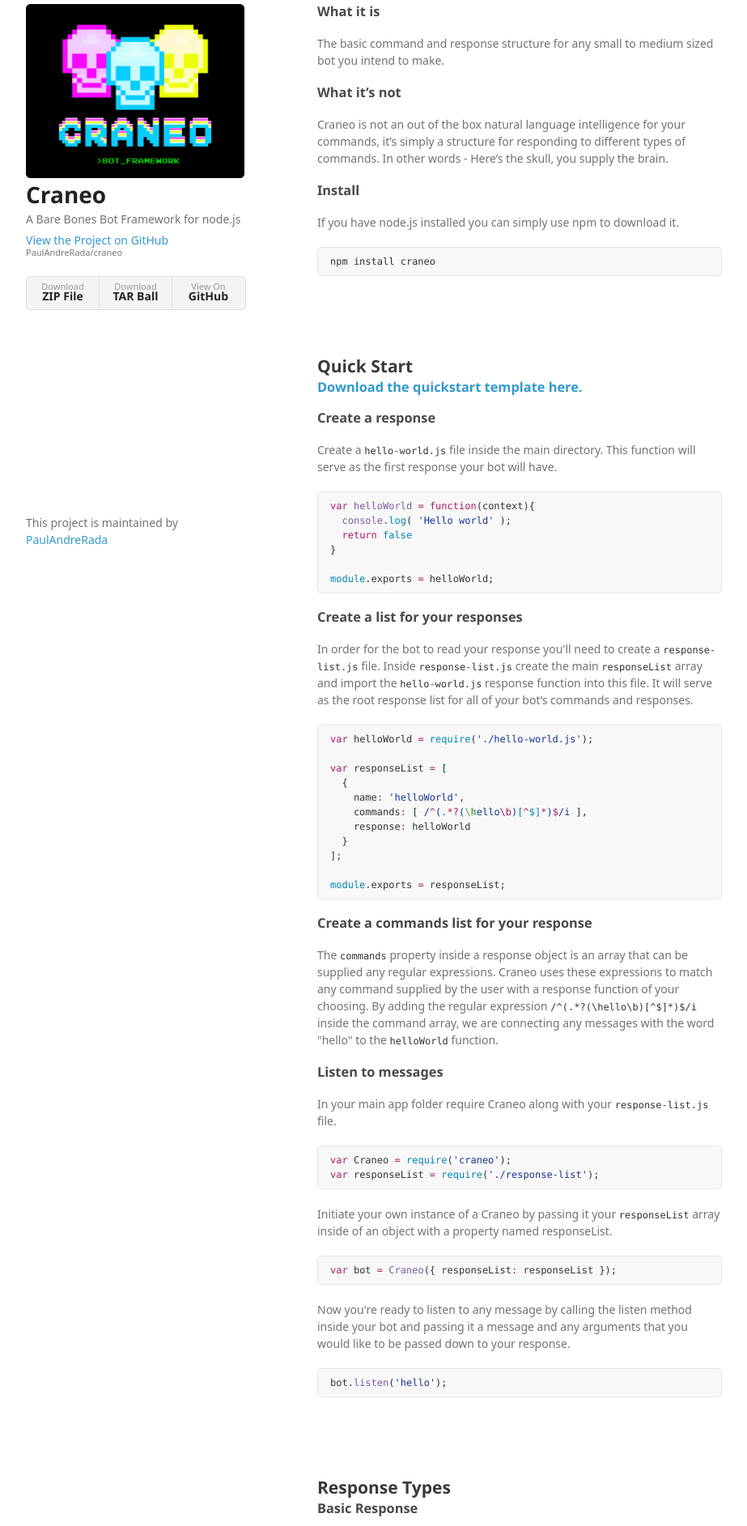
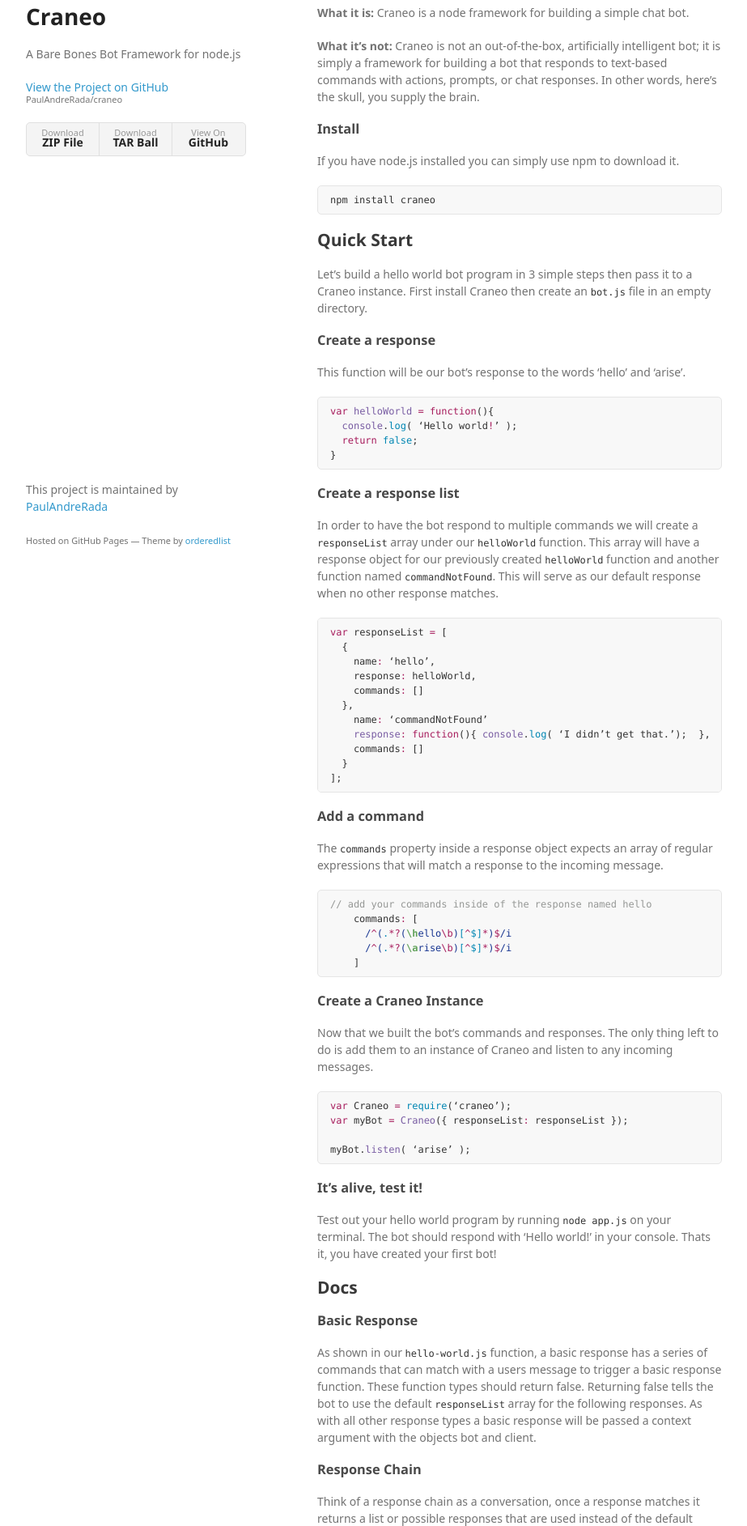
Before and after one commit to PaulAndreRada/craneo, a plain HTML site: page index.html in a window 1280 px wide. Shown: the part 53-1938 px from the top of the page at 81% size, without its empty margins (178-1101 px from the left). Drawn offline with Linux system fonts and the light colour scheme; a web font is replaced by a local one.

Commit message:
Create gh-pages branch via GitHub

```diff
--- a/index.html
+++ b/index.html
@@ -15,9 +15,8 @@
   <body>
     <div class="wrapper">
       <header>
-        <img src="imgs/craneo_screen_logo.png" />
-        <h1 class="title">Craneo</h1>
-        <p class="subtitle">A Bare Bones Bot Framework for node.js</p>
+        <h1>Craneo</h1>
+        <p>A Bare Bones Bot Framework for node.js</p>
 
         <p class="view"><a href="https://github.com/PaulAndreRada/craneo">View the Project on GitHub <small>PaulAndreRada/craneo</small></a></p>
 
@@ -29,15 +28,12 @@
         </ul>
       </header>
       <section>
-        <h3>
-<a id="what-it-is" class="anchor" href="#what-it-is" aria-hidden="true"><span aria-hidden="true" class="octicon octicon-link"></span></a>What it is</h3>
+        <p><b>What it is:</b>
+Craneo is a node framework for building a simple chat bot.</p>
 
-<p>The basic command and response structure for any small to medium sized bot you intend to make.</p>
-
-<h3>
-<a id="what-its-not" class="anchor" href="#what-its-not" aria-hidden="true"><span aria-hidden="true" class="octicon octicon-link"></span></a>What it’s not</h3>
-
-<p>Craneo is not an out of the box natural language intelligence for your commands, it’s simply a structure for responding to different types of commands. In other words - Here’s the skull, you supply the brain.</p>
+<p><b>What it’s not:</b>
+Craneo is not an out-of-the-box, artificially intelligent bot; it is simply a framework for building a bot that responds to text-based commands with actions, prompts, or chat responses. In other words, here’s the skull, you supply the brain.
+</p>
 
 <h3>
 <a id="install" class="anchor" href="#install" aria-hidden="true"><span aria-hidden="true" class="octicon octicon-link"></span></a>Install</h3>
@@ -48,75 +44,84 @@
 
 <p></p>
 
-<h2><a id="quick-start" class="anchor" href="#quick-start" aria-hidden="true"><span aria-hidden="true" class="octicon octicon-link"></span></a>Quick Start</h2>
-<h3><a href="https://github.com/PaulAndreRada/craneo-quickstart.git">Download the quickstart template here.</a></h3>
+<h2>
+<a id="quick-start" class="anchor" href="#quick-start" aria-hidden="true"><span aria-hidden="true" class="octicon octicon-link"></span></a>Quick Start</h2>
+
+<p>Let’s build a hello world bot program in 3 simple steps then pass it to a Craneo instance.
+First install Craneo then create an <code>bot.js</code> file in an empty directory. </p>
 
 <h3>
 <a id="create-a-response" class="anchor" href="#create-a-response" aria-hidden="true"><span aria-hidden="true" class="octicon octicon-link"></span></a>Create a response</h3>
 
-<p>Create a <code>hello-world.js</code> file inside the main directory.
-This function will serve as the first response your bot will have.</p>
+<p>This function will be our bot’s response to the words ‘hello’ and ‘arise’. </p>
 
-<div class="highlight highlight-source-js"><pre><span class="pl-k">var</span> <span class="pl-en">helloWorld</span> <span class="pl-k">=</span> <span class="pl-k">function</span>(<span class="pl-smi">context</span>){
-  <span class="pl-en">console</span>.<span class="pl-c1">log</span>( <span class="pl-s"><span class="pl-pds">'</span>Hello world<span class="pl-pds">'</span></span> );
-  <span class="pl-k">return</span> <span class="pl-c1">false</span>
-}
-
-<span class="pl-c1">module</span>.<span class="pl-smi">exports</span> <span class="pl-k">=</span> helloWorld;</pre></div>
+<div class="highlight highlight-source-js"><pre><span class="pl-k">var</span> <span class="pl-en">helloWorld</span> <span class="pl-k">=</span> <span class="pl-k">function</span>(){
+  <span class="pl-en">console</span>.<span class="pl-c1">log</span>( ‘Hello world<span class="pl-k">!</span>’ );
+  <span class="pl-k">return</span> <span class="pl-c1">false</span>;
+}</pre></div>
 
 <p></p>
 
 <h3>
-<a id="create-a-list-for-your-responses" class="anchor" href="#create-a-list-for-your-responses" aria-hidden="true"><span aria-hidden="true" class="octicon octicon-link"></span></a>Create a list for your responses</h3>
+<a id="create-a-response-list" class="anchor" href="#create-a-response-list" aria-hidden="true"><span aria-hidden="true" class="octicon octicon-link"></span></a>Create a response list</h3>
 
-<p>In order for the bot to read your response you'll need to create a <code>response-list.js</code> file.
-Inside <code>response-list.js</code> create the main <code>responseList</code> array and import the <code>hello-world.js</code> response function into this file. It will serve as the root response list for all of your bot’s commands and responses.  </p>
+<p>In order to have the bot respond to multiple commands we will create a <code>responseList</code> array under our <code>helloWorld</code> function. This array will have a response object for our previously created <code>helloWorld</code> function and another function named <code>commandNotFound</code>. This will serve as our default response when no other response matches.</p>
 
-<div class="highlight highlight-source-js"><pre><span class="pl-k">var</span> helloWorld <span class="pl-k">=</span> <span class="pl-c1">require</span>(<span class="pl-s"><span class="pl-pds">'</span>./hello-world.js<span class="pl-pds">'</span></span>);
-
-<span class="pl-k">var</span> responseList <span class="pl-k">=</span> [
+<div class="highlight highlight-source-js"><pre><span class="pl-k">var</span> responseList <span class="pl-k">=</span> [
   {
-    name<span class="pl-k">:</span> <span class="pl-s"><span class="pl-pds">'</span>helloWorld<span class="pl-pds">'</span></span>,
-    commands<span class="pl-k">:</span> [<span class="pl-sr"> <span class="pl-pds">/</span><span class="pl-k">^</span>(<span class="pl-c1">.</span><span class="pl-k">*?</span>(<span class="pl-cce">\h</span>ello<span class="pl-k">\b</span>)<span class="pl-c1">[<span class="pl-k">^</span>$]</span><span class="pl-k">*</span>)<span class="pl-k">$</span><span class="pl-pds">/</span>i</span> ],
-    response<span class="pl-k">:</span> helloWorld
+    name<span class="pl-k">:</span> ‘hello’,
+    response<span class="pl-k">:</span> helloWorld,
+    commands<span class="pl-k">:</span> []
+  },
+    name<span class="pl-k">:</span> ‘commandNotFound’
+    <span class="pl-en">response</span><span class="pl-k">:</span> <span class="pl-k">function</span>(){ <span class="pl-en">console</span>.<span class="pl-c1">log</span>( ‘I didn’t get that.’);  },
+    commands<span class="pl-k">:</span> []
   }
-];
-
-<span class="pl-c1">module</span>.<span class="pl-smi">exports</span> <span class="pl-k">=</span> responseList;</pre></div>
+];</pre></div>
 
 <p></p>
 
 <h3>
-<a id="create-a-commands-list-for-your-response" class="anchor" href="#create-a-commands-list-for-your-response" aria-hidden="true"><span aria-hidden="true" class="octicon octicon-link"></span></a>Create a commands list for your response</h3>
+<a id="add-a-command" class="anchor" href="#add-a-command" aria-hidden="true"><span aria-hidden="true" class="octicon octicon-link"></span></a>Add a command</h3>
 
-<p>The <code>commands</code> property inside a response object is an array that can be supplied any regular expressions. Craneo uses these expressions to match any command supplied by the user with a response function of your choosing.
- By adding the regular expression <code>/^(.*?(\hello\b)[^$]*)$/i</code> inside the command array, we are connecting any messages with the word "hello" to the <code>helloWorld</code> function.</p>
+<p>The <code>commands</code> property inside a response object expects an array of regular expressions that will match a response to the incoming message.</p>
+
+<div class="highlight highlight-source-js"><pre><span class="pl-c">// add your commands inside of the response named hello</span>
+    commands<span class="pl-k">:</span> [
+<span class="pl-sr">      <span class="pl-pds">/</span><span class="pl-k">^</span>(<span class="pl-c1">.</span><span class="pl-k">*?</span>(<span class="pl-cce">\h</span>ello<span class="pl-k">\b</span>)<span class="pl-c1">[<span class="pl-k">^</span>$]</span><span class="pl-k">*</span>)<span class="pl-k">$</span><span class="pl-pds">/</span>i</span>
+<span class="pl-sr">      <span class="pl-pds">/</span><span class="pl-k">^</span>(<span class="pl-c1">.</span><span class="pl-k">*?</span>(<span class="pl-cce">\a</span>rise<span class="pl-k">\b</span>)<span class="pl-c1">[<span class="pl-k">^</span>$]</span><span class="pl-k">*</span>)<span class="pl-k">$</span><span class="pl-pds">/</span>i</span>
+    ]</pre></div>
+
+<p></p>
 
 <h3>
-<a id="listen-to-messages" class="anchor" href="#listen-to-messages" aria-hidden="true"><span aria-hidden="true" class="octicon octicon-link"></span></a>Listen to messages</h3>
+<a id="create-a-craneo-instance" class="anchor" href="#create-a-craneo-instance" aria-hidden="true"><span aria-hidden="true" class="octicon octicon-link"></span></a>Create a Craneo Instance</h3>
 
-<p>In your main app folder require Craneo along with your <code>response-list.js</code> file.</p>
+<p>Now that we built the bot’s commands and responses.
+The only thing left to do is add them to an instance of Craneo and listen to any incoming messages.</p>
 
-<div class="highlight highlight-source-js"><pre><span class="pl-k">var</span> Craneo <span class="pl-k">=</span> <span class="pl-c1">require</span>(<span class="pl-s"><span class="pl-pds">'</span>craneo<span class="pl-pds">'</span></span>);
-<span class="pl-k">var</span> responseList <span class="pl-k">=</span> <span class="pl-c1">require</span>(<span class="pl-s"><span class="pl-pds">'</span>./response-list<span class="pl-pds">'</span></span>);</pre></div>
+<div class="highlight highlight-source-js"><pre><span class="pl-k">var</span> Craneo <span class="pl-k">=</span> <span class="pl-c1">require</span>(‘craneo’);
+<span class="pl-k">var</span> myBot <span class="pl-k">=</span> <span class="pl-en">Craneo</span>({ responseList<span class="pl-k">:</span> responseList });
 
-<p>Initiate your own instance of a Craneo by passing it your <code>responseList</code> array inside of an object with a property named responseList. </p>
+<span class="pl-smi">myBot</span>.<span class="pl-en">listen</span>( ‘arise’ );</pre></div>
 
-<div class="highlight highlight-source-js"><pre><span class="pl-k">var</span> bot <span class="pl-k">=</span> <span class="pl-en">Craneo</span>({ responseList<span class="pl-k">:</span> responseList }); </pre></div>
+<p></p>
 
-<p>Now you're ready to listen to any message by calling the listen method inside your bot and passing it a message and any arguments that you would like to be passed down to your response.</p>
+<h3>
+<a id="its-alive-test-it" class="anchor" href="#its-alive-test-it" aria-hidden="true"><span aria-hidden="true" class="octicon octicon-link"></span></a>It’s alive, test it!</h3>
 
-<div class="highlight highlight-source-js"><pre><span class="pl-smi">bot</span>.<span class="pl-en">listen</span>(<span class="pl-s"><span class="pl-pds">'</span>hello<span class="pl-pds">'</span></span>);</pre></div>
+<p>Test out your hello world program by running <code>node app.js</code> on your terminal. The bot should respond with ‘Hello world!’ in your console. Thats it, you have created your first bot!</p>
 
 <p></p>
 
 <h2>
-<a id="response-types" class="anchor" href="#response-types" aria-hidden="true"><span aria-hidden="true" class="octicon octicon-link"></span></a>Response Types</h2>
+<a id="docs" class="anchor" href="#docs" aria-hidden="true"><span aria-hidden="true" class="octicon octicon-link"></span></a>Docs</h2>
 
 <h3>
 <a id="basic-response" class="anchor" href="#basic-response" aria-hidden="true"><span aria-hidden="true" class="octicon octicon-link"></span></a>Basic Response</h3>
 
-<p>As shown in our <code>hello-world.js</code> function, a basic response has a series of commands that can match with a users message to trigger a basic response function. These function types should return false. Returning false tells the bot to use the default <code>responseList</code> array for the following responses. As with all other response types a basic response will be passed a context argument with the objects bot and client.</p>
+<p>As shown in our <code>hello-world.js</code> function, a basic response has a series of commands that can match with a users message to trigger a basic response function. These function types should return false. Returning false tells the bot to use the default <code>responseList</code> array for the following responses. As with all other response types a basic response will be passed a context argument with the objects bot and client.
+<br></p>
 
 <h3>
 <a id="response-chain" class="anchor" href="#response-chain" aria-hidden="true"><span aria-hidden="true" class="octicon octicon-link"></span></a>Response Chain</h3>
@@ -161,6 +166,8 @@
 
 <span class="pl-c1">module</span>.<span class="pl-smi">exports</span> <span class="pl-k">=</span> responseChain;</pre></div>
 
+<p><br></p>
+
 <h3>
 <a id="read-chain" class="anchor" href="#read-chain" aria-hidden="true"><span aria-hidden="true" class="octicon octicon-link"></span></a>Read Chain</h3>
 
@@ -175,14 +182,14 @@
     responseList<span class="pl-k">:</span>
     [
       {
-        name<span class="pl-k">:</span> <span class="pl-s"><span class="pl-pds">'</span>showSpaceInvaders<span class="pl-pds">'</span></span>,
+        name<span class="pl-k">:</span> <span class="pl-s"><span class="pl-pds">'</span>spaceInvaders<span class="pl-pds">'</span></span>,
         <span class="pl-en">response</span><span class="pl-k">:</span> <span class="pl-k">function</span>(<span class="pl-smi">context</span>){
           <span class="pl-en">console</span>.<span class="pl-c1">log</span>(<span class="pl-s"><span class="pl-pds">'</span>Space Invaders!<span class="pl-pds">'</span></span>);
         },
         commands<span class="pl-k">:</span> [<span class="pl-sr"><span class="pl-pds">/</span><span class="pl-k">^</span>(<span class="pl-c1">.</span><span class="pl-k">*?</span>(<span class="pl-k">\b</span>invaders<span class="pl-k">\b</span>)<span class="pl-c1">[<span class="pl-k">^</span>$]</span><span class="pl-k">*</span>)<span class="pl-k">$</span><span class="pl-pds">/</span>i</span>],
       },
       {
-        name<span class="pl-k">:</span> <span class="pl-s"><span class="pl-pds">'</span>showBreakout<span class="pl-pds">'</span></span>,
+        name<span class="pl-k">:</span> <span class="pl-s"><span class="pl-pds">'</span>breakout<span class="pl-pds">'</span></span>,
         <span class="pl-en">response</span><span class="pl-k">:</span> <span class="pl-k">function</span>(<span class="pl-smi">context</span>){
           <span class="pl-en">console</span>.<span class="pl-c1">log</span>(<span class="pl-s"><span class="pl-pds">'</span>Breakout!<span class="pl-pds">'</span></span>);
           <span class="pl-k">return</span> <span class="pl-c1">false</span>;
@@ -199,19 +206,15 @@
 ]</pre></div>
 
 <h3>
-<a id="important-note" class="anchor" href="#important-note" aria-hidden="true"><span aria-hidden="true" class="octicon octicon-link"></span></a>Important Note</h3>
+<a id="repeating-commands" class="anchor" href="#repeating-commands" aria-hidden="true"><span aria-hidden="true" class="octicon octicon-link"></span></a>Repeating commands</h3>
 
-<p>The response list is read in order, repeating a command [regex formatting and context] will result in a matching of the first command of that type only. If there is a need for a command that reads <code>’Show Gundam Wing’</code> and a command in a different object that reads <code>’Show MSG’</code> then use a read chain with a command of <code>’show’</code> then pass it a response list that holds the <code>Gundam Wing</code> response object and the <code>MSG</code> response object; As shown in the example above. This will match the 'show' command first then re-read the same message in order to match the following command.</p>
-
-<p></p>
-
-<h2>
-<a id="general-docs" class="anchor" href="#general-docs" aria-hidden="true"><span aria-hidden="true" class="octicon octicon-link"></span></a>General Docs</h2>
+<p>The response list is read in order, repeating a command [regex formatting and context] will result in a matching of the first command of that type only. If there is a need for a command that reads <code>’Show Sapce Invaders’</code> and a command in a different object that reads <code>’Show Breakout’</code> then use a read chain with a command of <code>’show’</code> then pass it a response list that holds the <code>spaceInvaders</code> response and the <code>breakout</code> response; As shown in the example above. This will match the 'show' command first then re-read the same message in order to match the following command.
+</p>
 
 <h3>
 <a id="passing-down-a-context" class="anchor" href="#passing-down-a-context" aria-hidden="true"><span aria-hidden="true" class="octicon octicon-link"></span></a>Passing down a context</h3>
 
-<p>All responses will get passed a context argument containing the bot's variables and the [your]client's arguments. The <code>context.bot</code> object will pass down the contents necessary for the bot to function; Mainly the message content <code>context.bot.message</code> and the current response list <code>context.bot.responseList</code>.  The <code>context.client</code> object will pass down whatever contents you pass to the bot’s <code>listen</code> method.</p>
+<p>All responses will get passed a context argument containing the bot's variables and [your] client's arguments. The <code>context.bot</code> object will pass down the contents necessary for the bot to function; Mainly the message content <code>context.bot.message</code> and the current response list <code>context.bot.responseList</code>.  The <code>context.client</code> object will pass down whatever contents you pass to the bot’s <code>listen</code> method.</p>
 
 <div class="highlight highlight-source-js"><pre><span class="pl-c">// Make your own context variables</span>
 <span class="pl-k">var</span> responseArgs  <span class="pl-k">=</span> {
@@ -220,7 +223,9 @@
   type<span class="pl-k">:</span> ‘Gundam’
 }
 <span class="pl-c">// Pass them to the response</span>
-<span class="pl-smi">bot</span>.<span class="pl-en">listen</span>( ‘hello’, responseArgs );</pre></div>
+<span class="pl-smi">bot</span>.<span class="pl-en">listen</span>( ‘Gundams fight<span class="pl-k">!</span>’, responseArgs );</pre></div>
+
+<p><br></p>
 
 <h3>
 <a id="command-not-found" class="anchor" href="#command-not-found" aria-hidden="true"><span aria-hidden="true" class="octicon octicon-link"></span></a>Command Not Found</h3>
@@ -235,10 +240,16 @@
   }
 ]</pre></div>
 
-<p>Created by Paul Rada &amp; Licensed under MIT</p>
+<p><br><br><br></p>
+
+<h2>
+<a id="more-coming-soon" class="anchor" href="#more-coming-soon" aria-hidden="true"><span aria-hidden="true" class="octicon octicon-link"></span></a>More coming soon</h2>
+
+<p>Created and maintained by Paul Rada &amp; Licensed under MIT</p>
       </section>
       <footer>
         <p>This project is maintained by <a href="https://github.com/PaulAndreRada">PaulAndreRada</a></p>
+        <p><small>Hosted on GitHub Pages &mdash; Theme by <a href="https://github.com/orderedlist">orderedlist</a></small></p>
       </footer>
     </div>
     <script src="javascripts/scale.fix.js"></script>
--- a/stylesheets/styles.css
+++ b/stylesheets/styles.css
@@ -322,14 +322,3 @@
     color:#444;
   }
 }
-
-.title {
-  margin-bottom:5px;
-}
-.subtitle {
-  margin-bottom:5px;
-}
-h2 {
-  margin-top: 100px !important;
-  margin-bottom: 5px !important;
-}
```
Also changed, not shown: params.json (+1 -1 lines).
